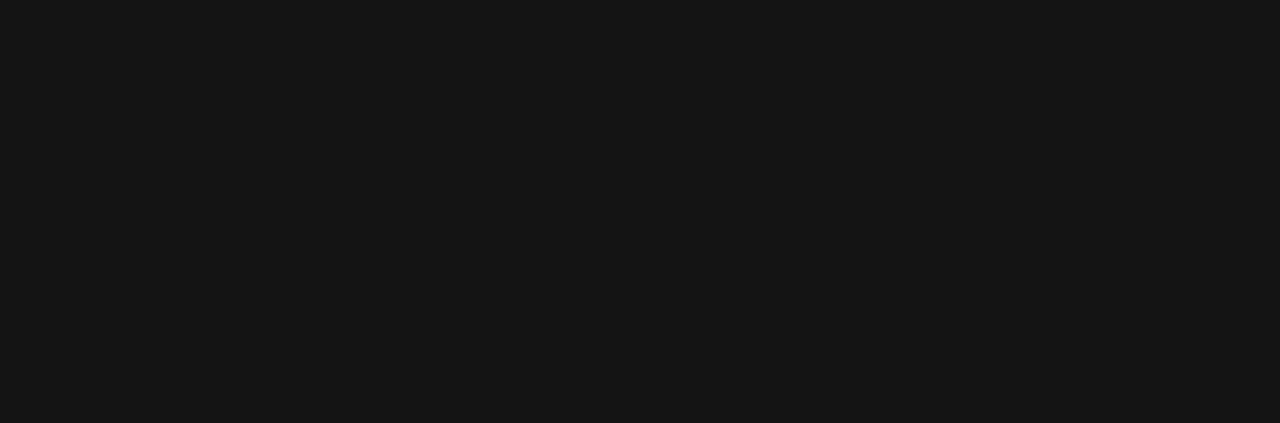
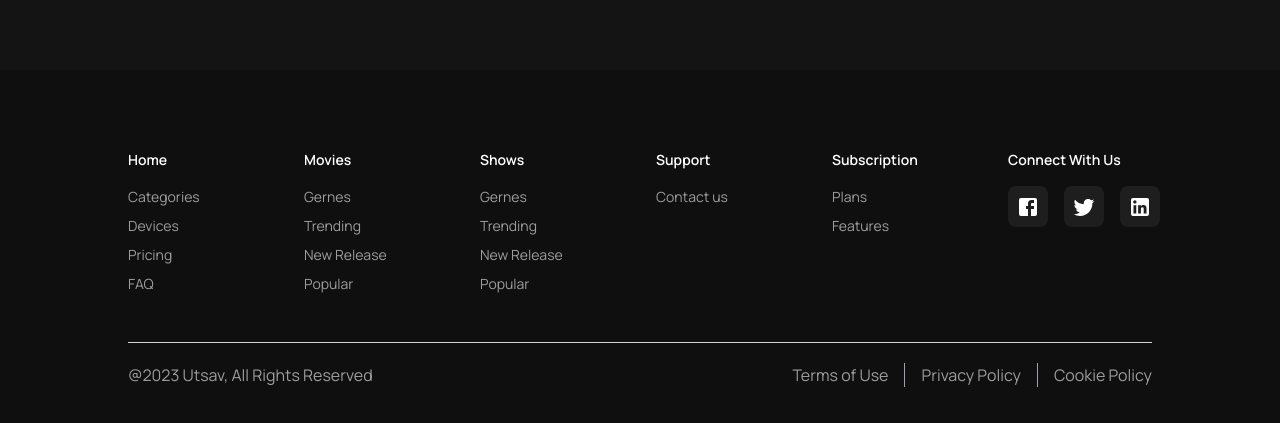
Before and after one commit to aryavl/movie-app, a Next.js app in the folder client/: page / in a window 1280 px wide. Shown: the part 1590-2013 px from the top of the page. Before the commit the page ends 1584 px from the top, so only its background shows below. Built offline with nearby package versions, Linux system fonts and the light colour scheme; no server answers.

Commit message:
Added footer section

```diff
--- a/client/app/page.tsx
+++ b/client/app/page.tsx
@@ -1,4 +1,5 @@
 import Banner from "@/components/Banner";
+import Footer from "@/components/Footer";
 import Genres from "@/components/Genres";
 import Latest from "@/components/Latest";
 import Navbar from "@/components/Navbar";
@@ -19,6 +20,10 @@
         <TopRated/>
         <Popular/>
       </div>
+
+
+      <Footer/>
+
     </>
   );
 }
--- /dev/null
+++ b/client/components/Footer.tsx
@@ -0,0 +1,80 @@
+import React from 'react'
+import FacebookIcon from '@mui/icons-material/Facebook';
+import TwitterIcon from '@mui/icons-material/Twitter';
+import LinkedInIcon from '@mui/icons-material/LinkedIn';
+const Footer = () => {
+  return (
+    <div className='bg-[#0f0f0f] mt-24 text-[#9e9d9d]'>
+        <div className='w-[80%] mx-auto pt-20 pb-10'>
+            <div className='grid grid-cols-2 sm:grid-cols-4 md:grid-cols-5 lg:grid-cols-6 text-[14px] gap-8'>
+                <div>
+                    <h1 className='text-white font-semibold  mb-4 text-sm'>Home</h1>
+                    <p className='mb-2'>Categories</p>
+                    <p className='mb-2'>Devices</p>
+                    <p className='mb-2'>Pricing</p>
+                    <p className='mb-2'>FAQ</p>
+                </div>
+                <div>
+                    <h1 className='text-white font-semibold  mb-4 text-sm'>Movies</h1>
+                    <p className='mb-2'>Gernes</p>
+                    <p className='mb-2'>Trending</p>
+                    <p className='mb-2'>New Release</p>
+                    <p className='mb-2'>Popular</p>
+                </div>
+                <div>
+                    <h1 className='text-white font-semibold  mb-4 text-sm'>Shows</h1>
+                    <p className='mb-2'>Gernes</p>
+                    <p className='mb-2'>Trending</p>
+                    <p className='mb-2'>New Release</p>
+                    <p className='mb-2'>Popular</p>
+                </div>
+                <div>
+                    <h1 className='text-white font-semibold  mb-4 text-sm'>Support</h1>
+                    <p className='mb-2'>Contact us</p>
+
+                </div>
+                <div>
+                    <h1 className='text-white font-semibold  mb-4 text-sm'>Subscription</h1>
+                    <p className='mb-2'>Plans</p>
+                    <p className='mb-2'>Features</p>
+
+                </div>
+                <div>
+                    <h1 className='text-white font-semibold  mb-4 text-sm'>Connect With Us</h1>
+                    <div className='flex items-center gap-4 text-white'>
+                        <button className='bg-[#1f1e1e] p-2 rounded-lg'>
+                            <FacebookIcon/>
+                        </button>
+                        <button className='bg-[#1f1e1e] p-2 rounded-lg'>
+                            <TwitterIcon/>
+                        </button>
+                        <button className='bg-[#1f1e1e] p-2 rounded-lg'>
+                            <LinkedInIcon/>
+                        </button>
+                    </div>
+                </div>
+            </div>
+            <hr className='mt-10 border-t border-gray-300' />
+            <div className='flex flex-col md:flex-row items-center justify-between mt-5'>
+                <div>
+                    <h1>
+                    @2023 Utsav, All Rights Reserved
+                    </h1>
+                </div>
+                <div className='flex items-center gap-4'>
+                    <h1>Terms of Use</h1>
+                    <div className='border-r border-gray-400 h-6'></div>
+
+                    <h1>Privacy Policy</h1>
+                    <div className='border-r border-gray-400 h-6'></div>
+                    <h1>Cookie Policy</h1>
+
+
+                </div>
+            </div>
+        </div>
+    </div>
+  )
+}
+
+export default Footer
```
